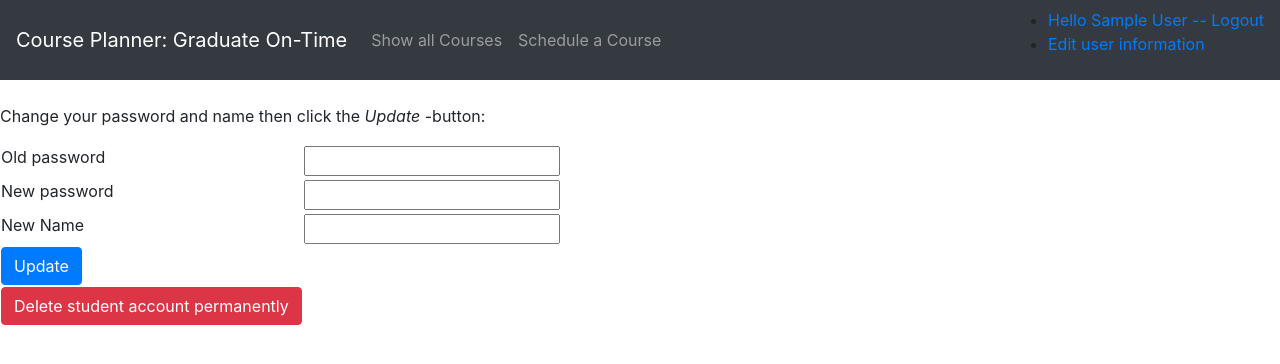
After one commit to akirataguchi115/csgo, a Flask app: page /students/update/1/ in a window 1280 px wide. The commit adds this page. Shown: the top 364 px of the page. Run offline with Flask 2, Linux system fonts and the light colour scheme; a user stored in the database is signed in; tables that the repository leaves empty hold one stand-in row (values such as "Sample post"); some libraries are stand-ins or nearby versions.

Commit message:
student CRUD implemented

```diff
--- a/application/coursecompletions/views.py
+++ b/application/coursecompletions/views.py
@@ -56,9 +56,10 @@ def coursecompletions_create():
 
 @app.route("/coursecompletions/<coursecompletion_id>/", methods=["POST"])
 @login_required
-def coursecompletions_set_done(coursecompletion_id):
+def coursecompletions_changegrade(coursecompletion_id):
     coursecompletion = Coursecompletion.query.get(coursecompletion_id)
-    coursecompletion.grade = 0
+    grade = 0
+    coursecompletion.grade = grade
     db.session().commit()
 
     return redirect(url_for("coursecompletions_index"))
--- a/application/courses/models.py
+++ b/application/courses/models.py
@@ -6,7 +6,7 @@ class Course(Base):
     name = db.Column(db.String(144), nullable=False)
     points = db.Column(db.Integer, nullable=False)
 
-    coursecompletions = db.relationship("Coursecompletion", backref='course', lazy=True)
+    coursecompletions = db.relationship("Coursecompletion", backref='course', lazy=True, cascade="all, delete-orphan")
 
     def __init__(self, name):
         self.name = name
--- a/application/students/forms.py
+++ b/application/students/forms.py
@@ -16,3 +16,11 @@ class RegisterForm(FlaskForm):
 
     class Meta:
         csrf = False
+
+class UpdateForm(FlaskForm):
+    passwordagain = PasswordField("Old password")
+    password = PasswordField("New password")
+    name = StringField("New Name")
+
+    class Meta:
+        csrf = False
--- a/application/students/models.py
+++ b/application/students/models.py
@@ -11,7 +11,7 @@ class Student(Base):
     studentnumber = db.Column(db.Integer, nullable=False)
     name = db.Column(db.String(144), nullable=False)
 
-    coursecompletions = db.relationship("Coursecompletion", backref='student', lazy=True)
+    coursecompletions = db.relationship("Coursecompletion", backref='student', lazy=True, cascade="all, delete-orphan")
 
     def __init__(self, username, password, name, studentnumber):
         self.username = username
--- a/application/students/views.py
+++ b/application/students/views.py
@@ -1,9 +1,9 @@
 from flask import render_template, request, redirect, url_for
 from flask_login import login_user, logout_user
 
-from application import app, db
+from application import app, db, login_required
 from application.students.models import Student
-from application.students.forms import LoginForm, RegisterForm
+from application.students.forms import LoginForm, RegisterForm, UpdateForm
 
 @app.route("/students/login", methods = ["GET", "POST"])
 def students_login():
@@ -30,11 +30,36 @@ def students_logout():
 @app.route("/students/register", methods = ["GET", "POST"])
 def students_register():
     if request.method == "GET":
-            return render_template("students/registerform.html", form = RegisterForm())
+        return render_template("students/registerform.html", form = RegisterForm())
 
     form = RegisterForm(request.form)
-    s = Student(form.username.data, form.password.data, form.name.data, form.studentnumber.data)
+    student = Student(form.username.data, form.password.data, form.name.data, form.studentnumber.data)
 
-    db.session().add(s)
+    db.session().add(student)
     db.session().commit()
     return redirect(url_for("index"))
+
+@app.route("/students/update/<student_id>/", methods = ["GET", "POST"])
+@login_required
+def students_update(student_id):
+    if request.method == "GET":
+        return render_template("students/updateform.html", form = UpdateForm())
+
+    form = UpdateForm(request.form)
+    student = Student.query.get(student_id)
+    if form.passwordagain.data == student.password:
+        student.password = form.password.data
+        student.name = form.name.data
+
+        db.session().commit()
+        return redirect(url_for("index"))
+    else:
+        return redirect(url_for("students_update", student_id=student_id))
+
+@app.route("/students/delete/<student_id>", methods = ["POST"])
+@login_required
+def students_delete(student_id):
+    student_to_delete = Student.query.get(student_id)
+    db.session().delete(student_to_delete)
+    db.session().commit()
+    return redirect(url_for("students_logout"))
--- a/application/templates/coursecompletions/list.html
+++ b/application/templates/coursecompletions/list.html
@@ -21,8 +21,8 @@
       <td align="center">Not so good :(</td>
       {% endif %}
       <td>
-	    <form method="POST" action="{{ url_for('coursecompletions_set_done', coursecompletion_id=coursecompletion.id) }}">
-	      <input type="submit" value="Change grade to 0"/>
+	    <form method="POST" action="{{ url_for('coursecompletions_changegrade', coursecompletion_id=coursecompletion.id) }}">
+	      <input type="submit" value="Adjust grade"/>
 	      </form>
       </td>
       <td>
--- a/application/templates/layout.html
+++ b/application/templates/layout.html
@@ -25,10 +25,22 @@
           </ul>
         <div class="form-inline mt-2 mt-md-0">
 	        {% if current_user.is_authenticated %}
+            <ul clas="navbar-nav mr-auto" style="margin: 5; padding: 6; !important">
+              <li class="nav-item">
                 <a href="{{ url_for('students_logout') }}">Hello {{ current_user.name }} -- Logout</a>
+              </li>
+              <li class="nav-item">
+                <a href="{{ url_for('students_update',student_id=current_user.id) }}">Edit user information</a>
+              </li>
 	        {% else %}
+          <ul class="navbar-nav mr-auto" style="padding-right: 50px; padding-left: 50px; !important">
+              <li class="nav-item">
 	              <a href="{{ url_for('students_login') }}">Login</a>
+              </li>
+              <li class="nav-item">
                 <a href="{{ url_for('students_register') }}">Register</a>
+              </li>
+            </ul>
 	        {% endif %}
         </div>
 	</div>
--- /dev/null
+++ b/application/templates/students/updateform.html
@@ -0,0 +1,47 @@
+{% extends "layout.html" %}
+
+{% block body %}
+{{ error }}
+<form method="POST" action="{{ url_for('students_update', student_id=current_user.id) }}">
+  <p>Change your password and name then click the  <i>Update</i> -button:</p>
+	<div class="form-group">
+		<table>
+    <tr>
+      <td>
+	      {{ form.passwordagain.label }}
+      </td>
+      <td>
+	      {{ form.passwordagain }}
+      </td>
+    </tr>
+    <tr>
+      <td>
+	      {{ form.password.label }}
+      </td>
+      <td>
+	      {{ form.password }}
+      </td>
+    </tr>
+    <tr>
+      <td>
+	      {{ form.name.label }}
+      </td>
+      <td>
+	      {{ form.name }}
+      </td>
+    </tr>
+  </div>
+    <tr>
+      <td colspan="2">
+	<input type="submit" class="btn btn-primary" value="Update"/>
+      </td>
+    </tr>
+</form>
+  <tr>
+    <td>
+      <form method="POST" action="{{ url_for('students_delete', student_id=current_user.id) }}">
+	      <input type="submit" class="btn btn-danger" value="Delete student account permanently"/>
+	    </form>
+    </td>
+  </tr>
+{% endblock %}
```
Also changed, not shown: application/courses/views.py (+0 -45 lines), application/templates/index.html (+0 -13 lines). Lines whose indentation alone changed are shown as unchanged.
